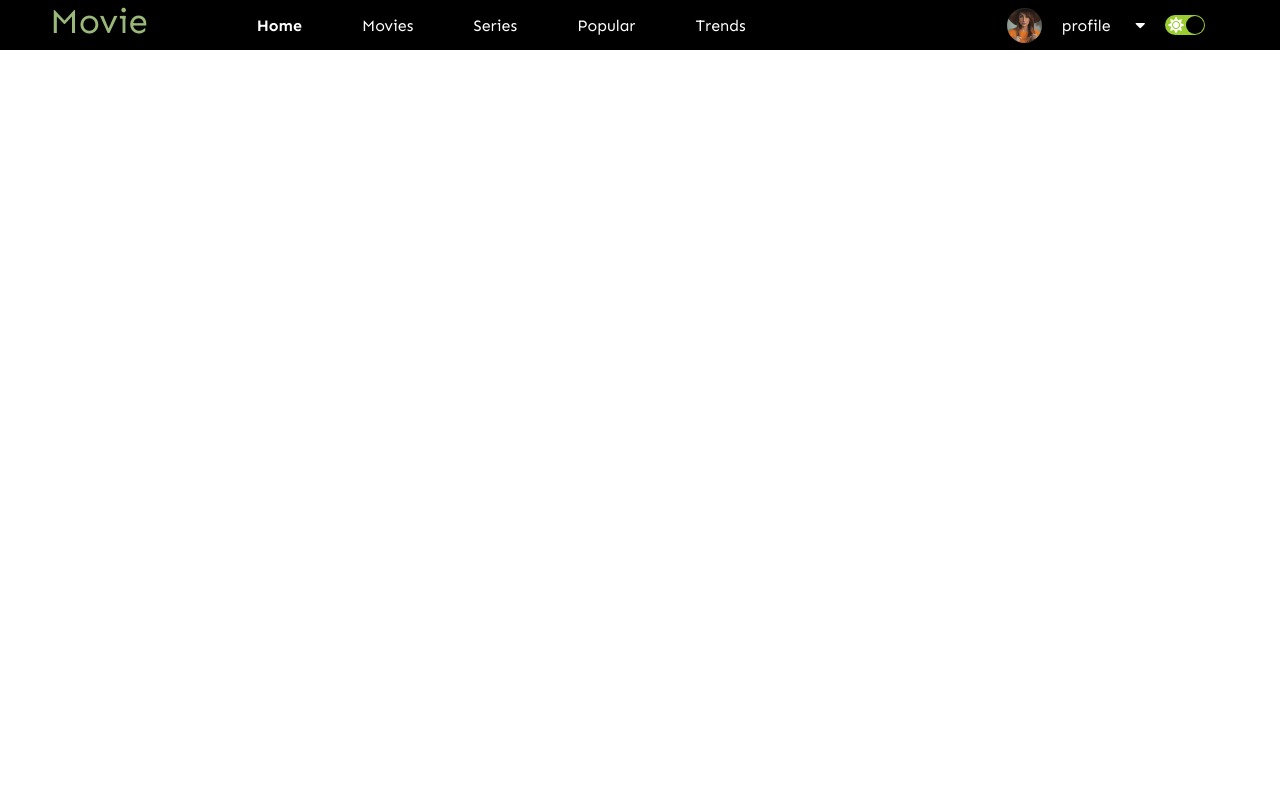
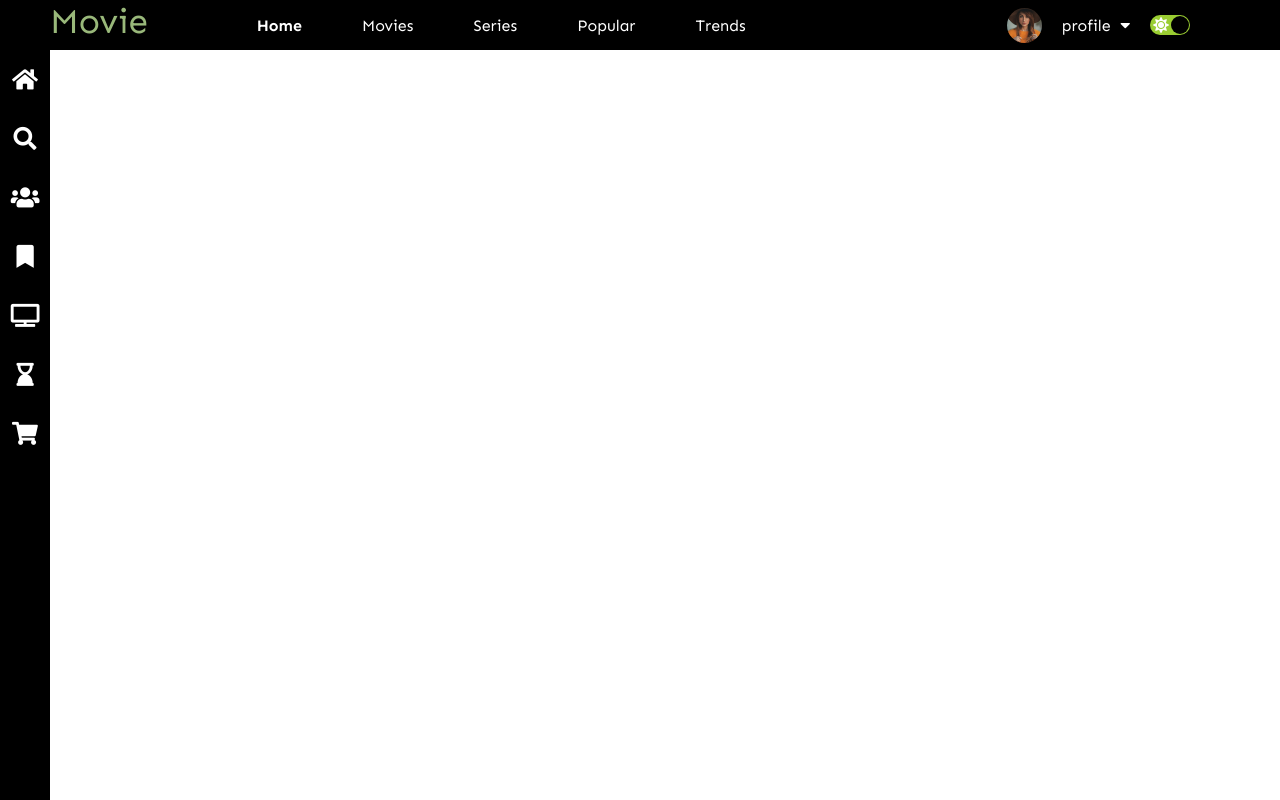
Before and after one commit to Reyhaneh-12/movieWebsiteProject-htmlCssJs, a plain HTML site: page index.html in a window 1280 px wide. Drawn offline with Linux system fonts and the light colour scheme.

Commit message:
add sidebar

```diff
--- a/css/style.css
+++ b/css/style.css
@@ -44,6 +44,7 @@ ul{
 
 .itemMenu{
     padding: 15px 30px;
+    cursor: pointer;
 }
 .itemsMenu .active{
     font-weight: bold;
@@ -63,7 +64,7 @@ ul{
 }
 
 .textProfile span{
-    padding: 0 20px;
+    padding: 0 5px 0px 20px;
 }
 
 .toggle{
@@ -90,3 +91,22 @@ ul{
     position: absolute;
     right: 1px;
 }
+
+
+/*-- Sidebar --*/
+.sidebar{
+    width: 50px;
+    height: 100%;
+    background: black;
+    position: fixed;
+    display: flex;
+    flex-direction: column;
+    align-items: center;
+}
+
+.sidebar i{
+    font-size: 23px;
+    padding: 10px;
+    margin: 8px;
+    cursor: pointer;
+}
--- a/index.html
+++ b/index.html
@@ -36,6 +36,18 @@
         </div>
     </div>
 
+    <div class="sidebar">
+        <i class='fas fa-home'></i>
+        <i class='fas fa-search'></i>
+        <i class='fas fa-users'></i>
+        <i class='fas fa-bookmark'></i>
+        <i class='fas fa-tv'></i>
+        <i class='fas fa-hourglass-end'></i>
+        <i class='fas fa-shopping-cart'></i>
+    </div>
+
+
+
 
 </body>
 </html>
```
